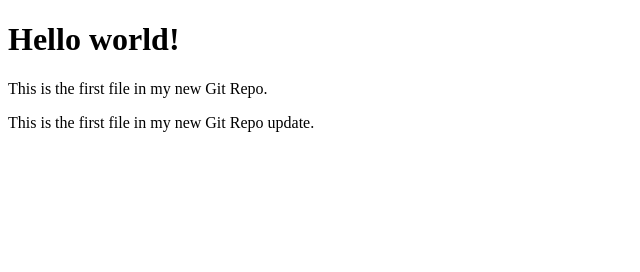
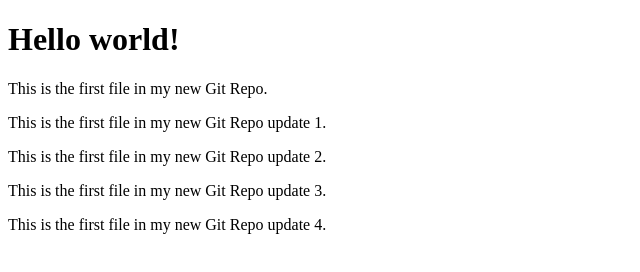
Before and after one commit to democon3232/project-alpha, a plain HTML site: page index.html in a window 1280 px wide. Shown: the whole page, without its empty margins (0-640 px from the left). Drawn offline with Linux system fonts and the light colour scheme.

Commit message:
This comment is from cmd, pushing code

```diff
--- a/index.html
+++ b/index.html
@@ -7,7 +7,10 @@
 
 <h1>Hello world!</h1>
 <p>This is the first file in my new Git Repo.</p>
-<p>This is the first file in my new Git Repo update.</p>
+<p>This is the first file in my new Git Repo update 1.</p>
+<p>This is the first file in my new Git Repo update 2.</p>
+<p>This is the first file in my new Git Repo update 3.</p>
+<p>This is the first file in my new Git Repo update 4.</p>
 
 </body>
 </html>
```
